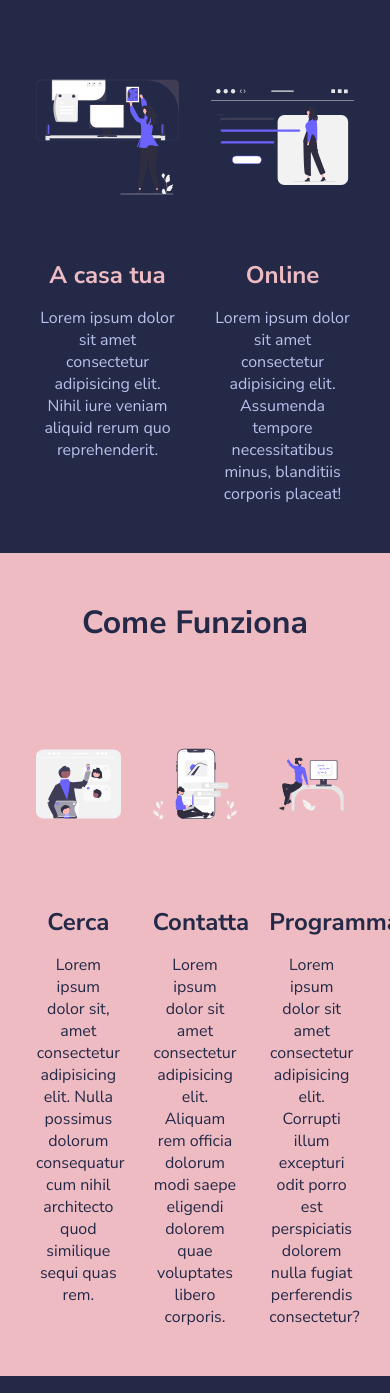
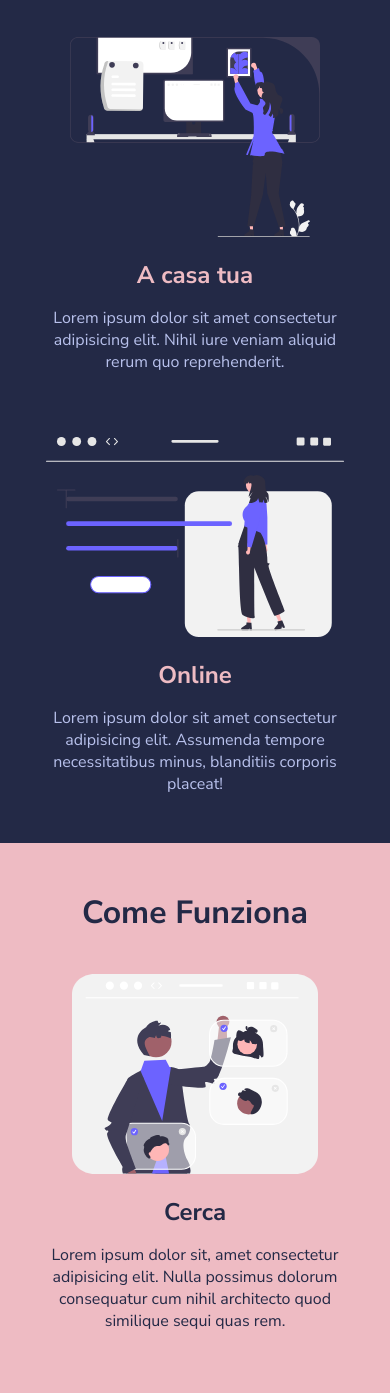
Before and after one commit to carlomagno-ale/html-css-resp-wannabe, a plain HTML site: page index.html in a window 390 px wide. Shown: the part 196-1589 px from the top of the page. Drawn offline with Linux system fonts and the light colour scheme.

Commit message:
fix row and col dimension in media query 480px

```diff
--- a/css/style.css
+++ b/css/style.css
@@ -137,3 +137,34 @@ img {
 
     }
 }
+
+@media screen and (max-width: 480px) {
+
+
+    .row {
+
+        display: flex;
+        flex-direction: column;
+        align-items: center;
+        gap: 4rem;
+    }
+
+    .lessons .col {
+
+        width: 100%;
+    }
+
+    .steps .col {
+        width: 100%;
+    }
+
+    .why-us .col-left {
+        width: 100%;
+    }
+
+    .why-us .col-right {
+        width: 100%;
+
+    }
+
+}
```
